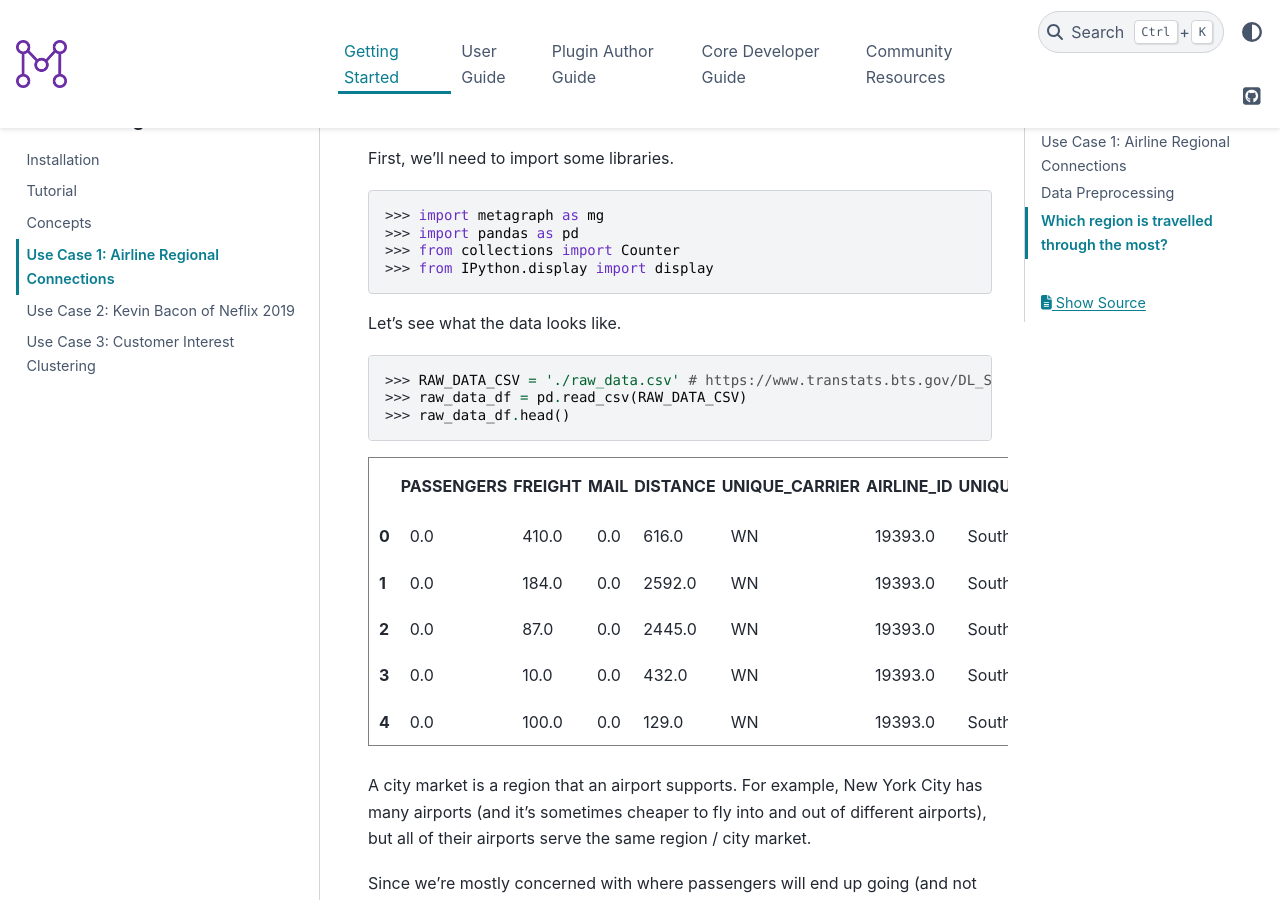
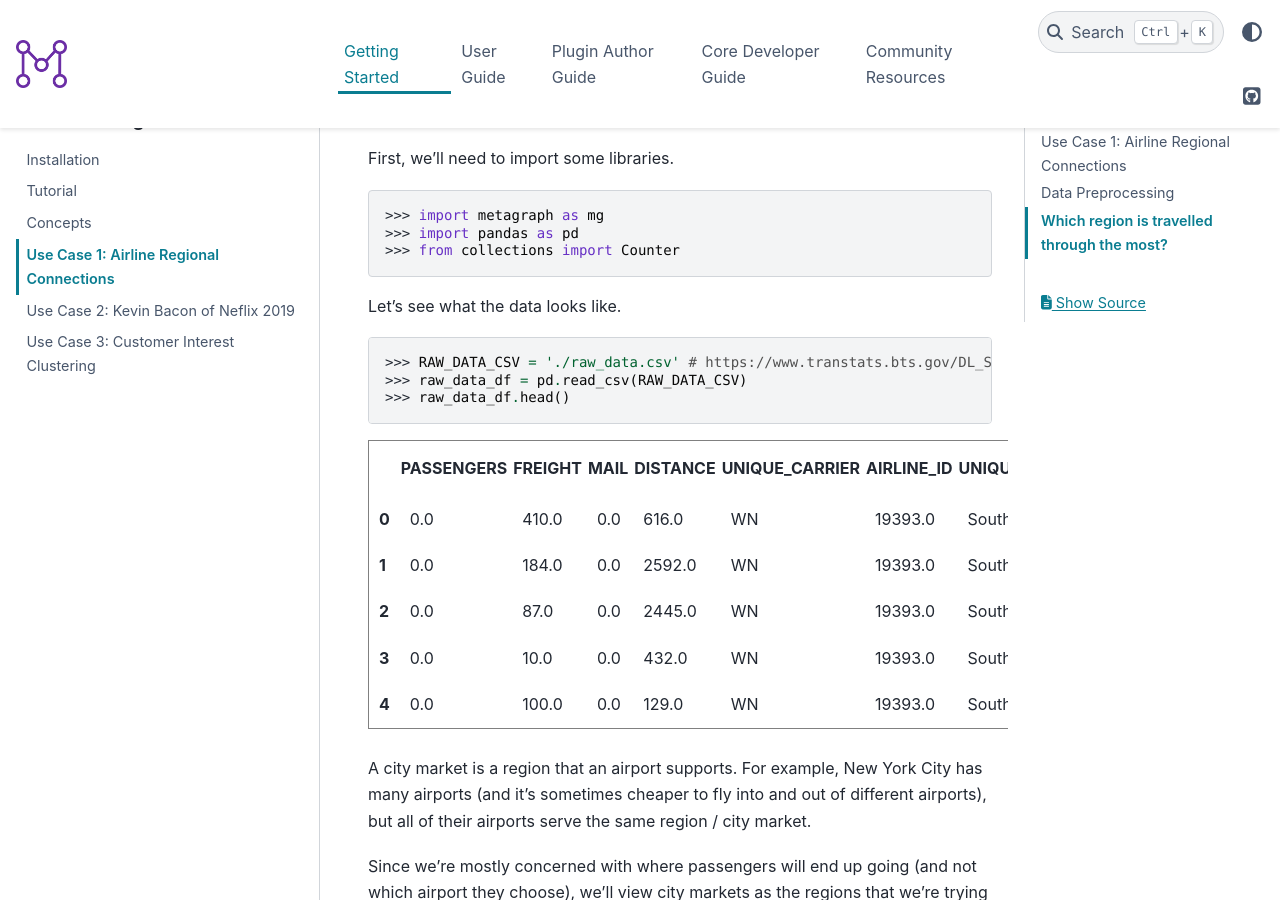
Before and after one commit to metagraph-dev/metagraph, a Sphinx documentation site: the page built from docs/getting_started/use_case_1_airline_connectedness.rst, in a window 1280 px wide and 900 px high, scrolled down 656 px. Built offline with Sphinx 7.4.7 and the PyData theme 0.15.4, drawn with Linux system fonts in a browser that asks for light colours.

Commit message:
Remove import only used in notebook from air travel tutorial.
Most of the air travel use case tutorial in the documentation is directly copied from the corresponding notebook.

Included was an import only used in the notebook and not the tutorial. This commit removes it.

```diff
--- a/docs/getting_started/use_case_1_airline_connectedness.rst
+++ b/docs/getting_started/use_case_1_airline_connectedness.rst
@@ -31,7 +31,6 @@ First, we’ll need to import some libraries.
     >>> import metagraph as mg
     >>> import pandas as pd
     >>> from collections import Counter
-    >>> from IPython.display import display
 
 Let’s see what the data looks like.
 
```
